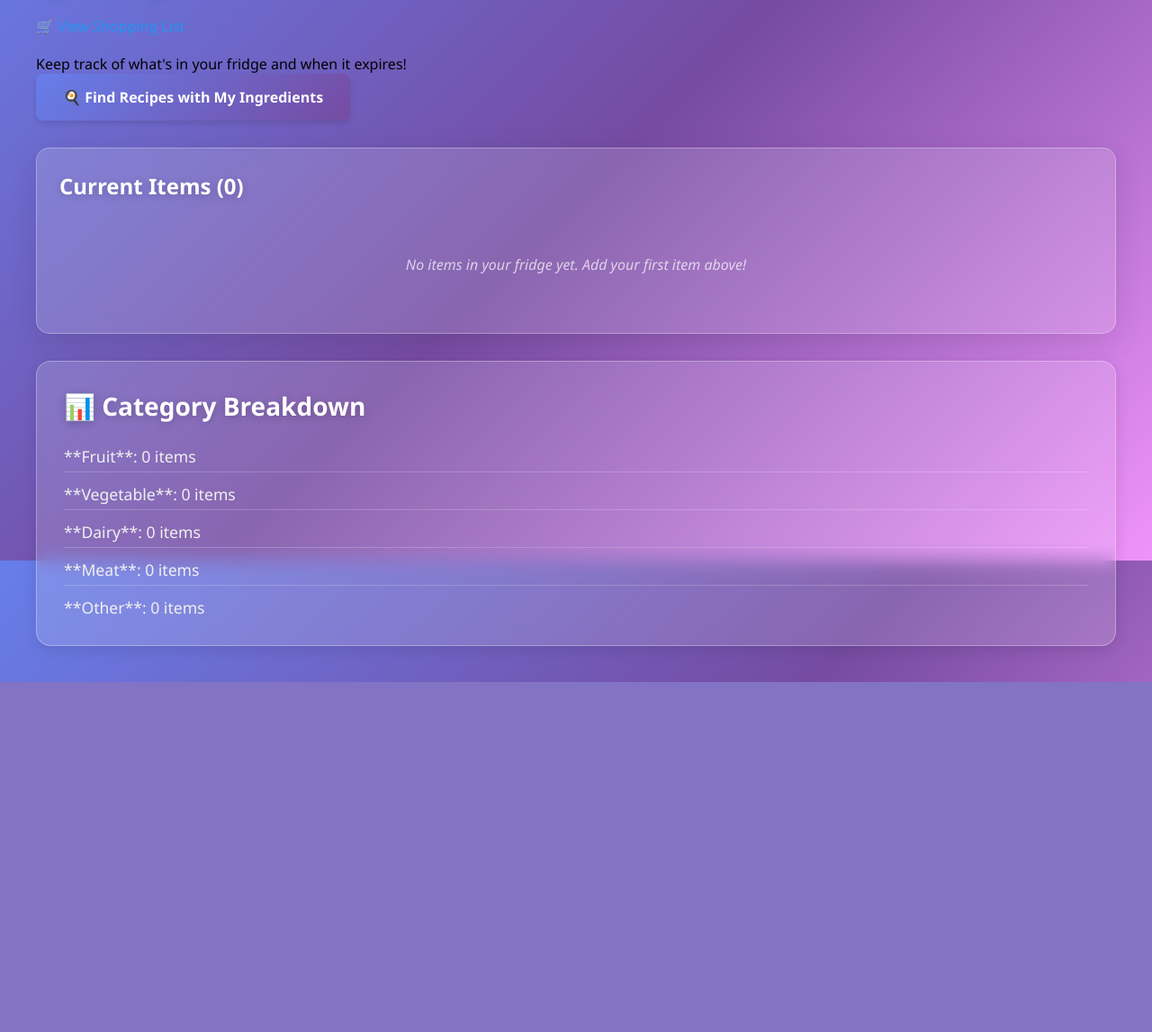
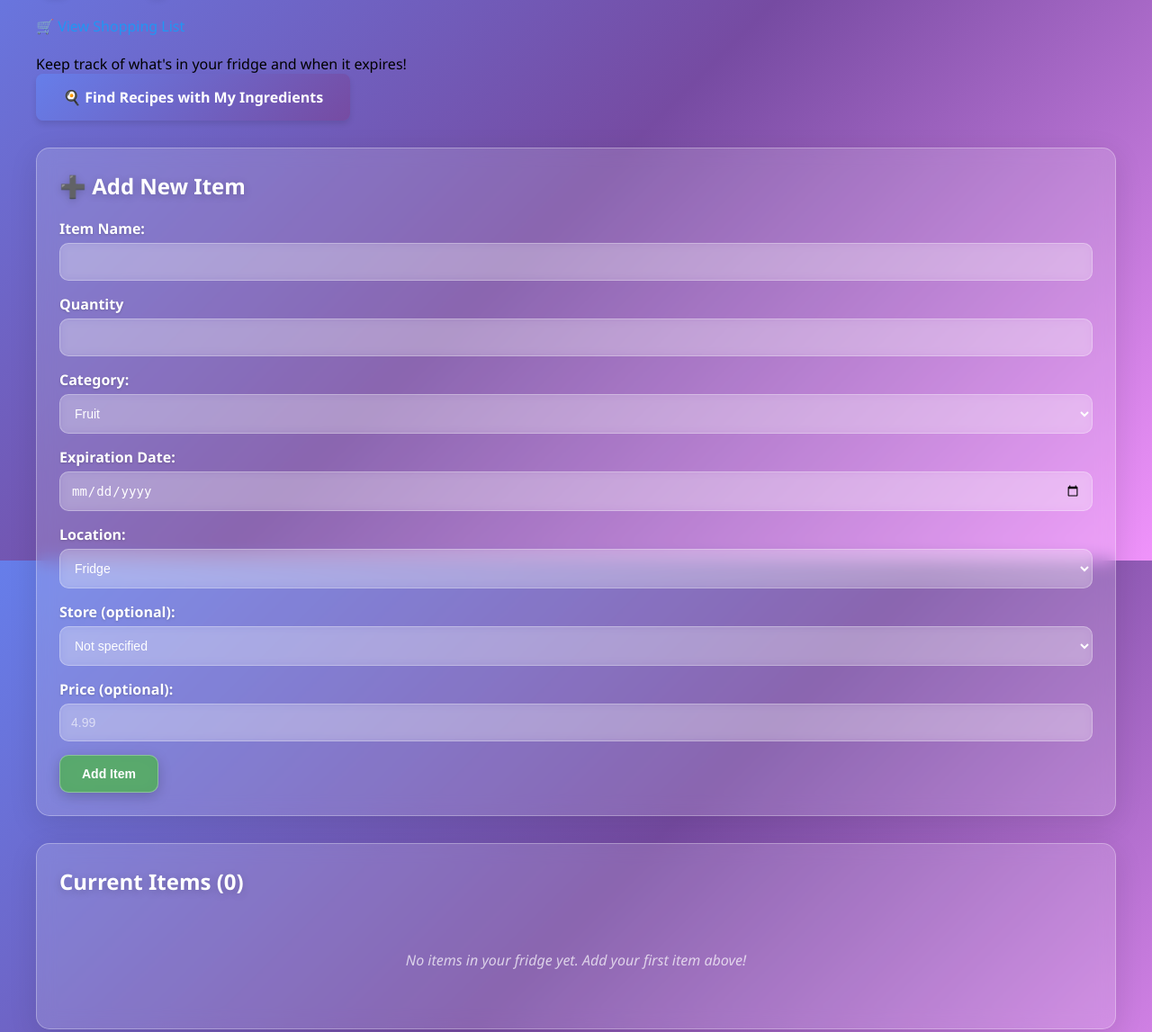
Before and after one commit to GitKevinG/Fridge_Tracker, a Flask app: page / in a window 1280 px wide. Shown: the part 177-1324 px from the top of the page at 90% size. Before the commit the page ends 935 px from the top, so only its background shows below. Run offline with Flask 3, Linux system fonts and the light colour scheme; data that the repository does not hold is empty; some libraries are stand-ins or nearby versions.

Commit message:
Added item addtions back

```diff
--- a/templates/home.html
+++ b/templates/home.html
@@ -33,6 +33,69 @@
                     transition: transform 0.3s ease, box-shadow 0.3s ease;">
                 🍳 Find Recipes with My Ingredients
             </a>
+        </div>
+
+        <div class="glass-card" style="margin-bottom: 30px;">
+            <h2 style="color: white; margin-bottom: 20px;">➕ Add New Item</h2>
+            <form method="POST" action="{{ url_for('add_item') }}">
+                <!-- Your form fields -->
+                             <div class="form-group">
+                <label for="item_name">Item Name:</label>
+                <input type="text" id="item_name" name="item_name" required>
+            </div>
+
+            <div class="form-group">
+                <label for="quantity">Quantity</label>
+                <input type="number" name="quantity" id="quantity" required>
+            </div>
+
+
+            <div class="form-group">
+                <label for="category">Category:</label>
+                <select id="category" name="category">
+                    <option value="Fruit">Fruit</option>
+                    <option value="Vegetable">Vegetable</option>
+                    <option value="Dairy">Dairy</option>
+                    <option value="Meat">Meat</option>
+                    <option value="Other">Other</option>
+                </select>
+            </div>
+
+            <div class="form-group">
+                <label for="expiration_date">Expiration Date:</label>
+                <input type="date" id="expiration_date" name="expiration_date" required>
+            </div>
+
+            <div class="form-group">
+                <label for="location">Location:</label>
+                <select id="location" name="location">
+                    <option value="Fridge">Fridge</option>
+                    <option value="Freezer">Freezer</option>
+                    <option value="Pantry">Pantry</option>
+                    <option value="Bathroom">Bathroom</option>
+                </select>
+            </div>
+
+            <div class="form-group">
+                <label for="store">Store (optional):</label>
+                <select id="store" name="store">
+                    <option value="">Not specified</option>
+                    <option value="Giant">Giant (DoorDash)</option>
+                    <option value="Aldi">Aldi (DoorDash)</option>
+                    <option value="Walmart">Walmart</option>
+                    <option value="Target">Target</option>
+                    <option value="Other">Other</option>
+                </select>
+            </div>
+
+            <!-- NEW: Price field -->
+            <div class="form-group">
+                <label for="price">Price (optional):</label>
+                <input type="number" step="0.01" id="price" name="price" placeholder="4.99">
+            </div>
+
+                <button type="submit">Add Item</button>
+            </form>
         </div>
 
 
```
